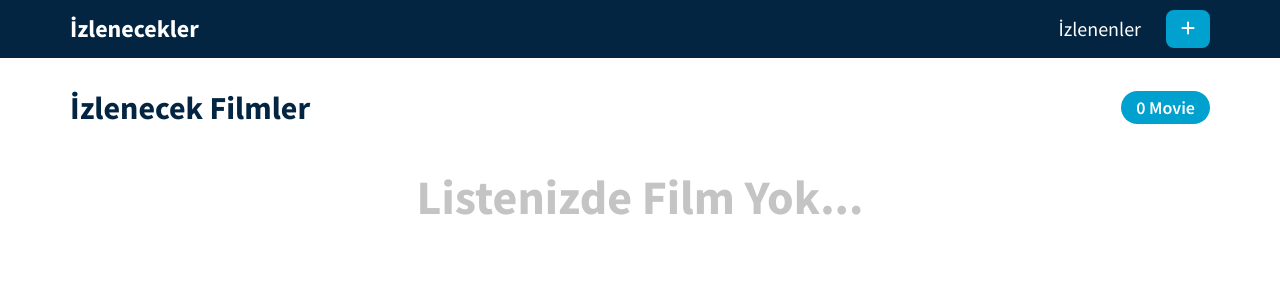
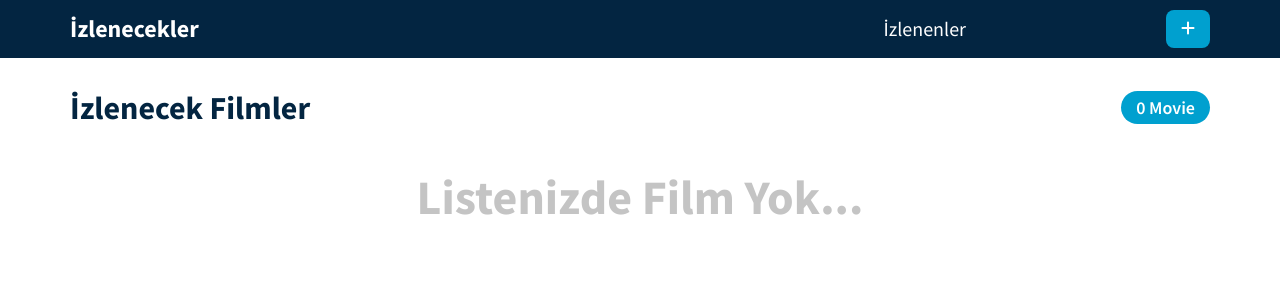
Before and after one commit to GokalpAvcu/react-context-api-movie, a React (Create React App) app: page / in a window 1280 px wide. Shown: the top 300 px of the page. Built offline with nearby package versions, Linux system fonts and the light colour scheme.

Commit message:
add changes

```diff
--- a/src/Components/Header.jsx
+++ b/src/Components/Header.jsx
@@ -9,10 +9,11 @@ const Header = () => {
           <div className="brand">
             <Link to={"/"}>İzlenecekler</Link>
           </div>
+
           <ul className="nav-links">
-            <Link to={"/watched"} className="izlenenler">
-              İzlenenler
-            </Link>
+            <li>
+              <Link to={"/watched"}>İzlenenler</Link>
+            </li>
             <li>
               <Link to={"/add"} className="btn">
                 <i className="fas fa-plus"></i>
```
